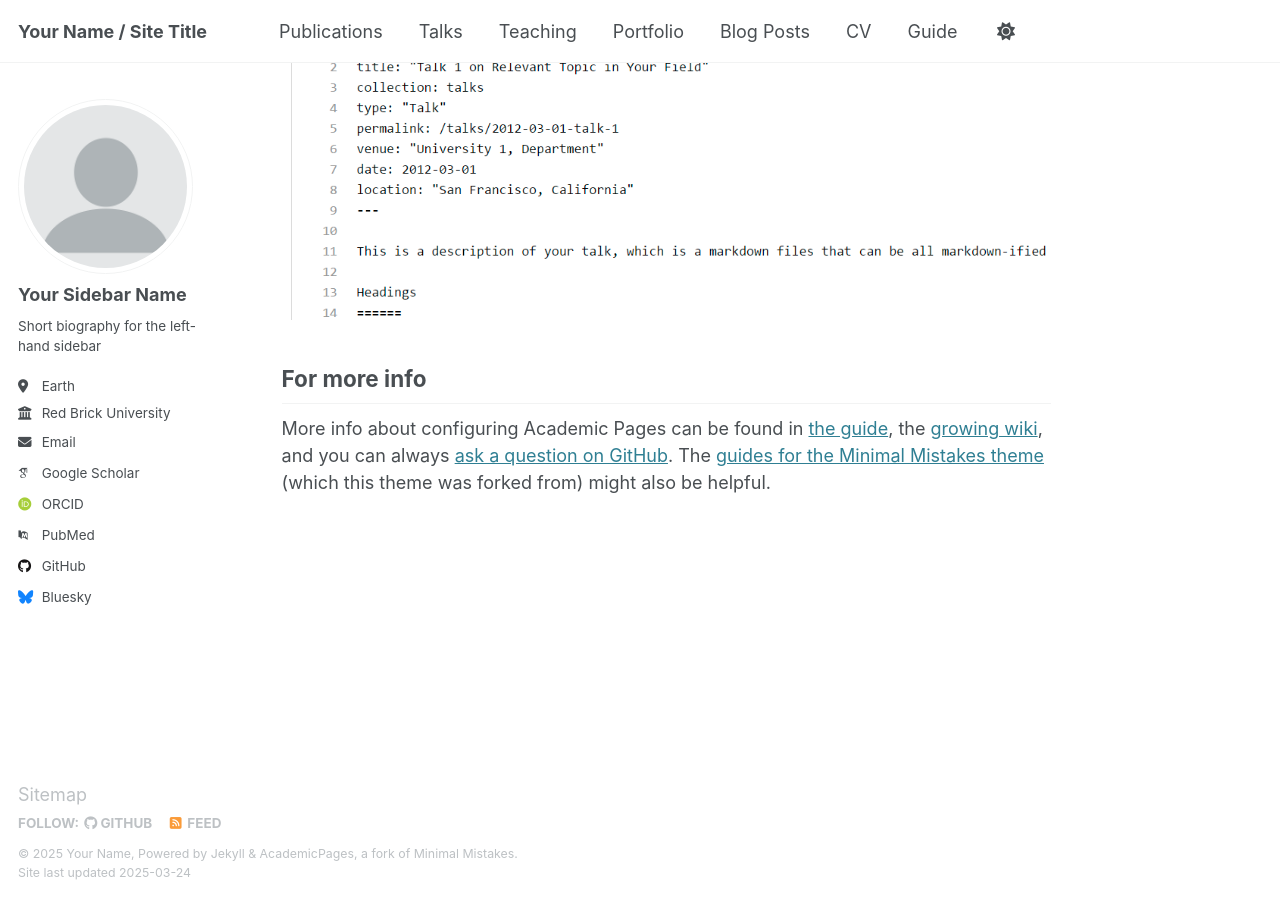
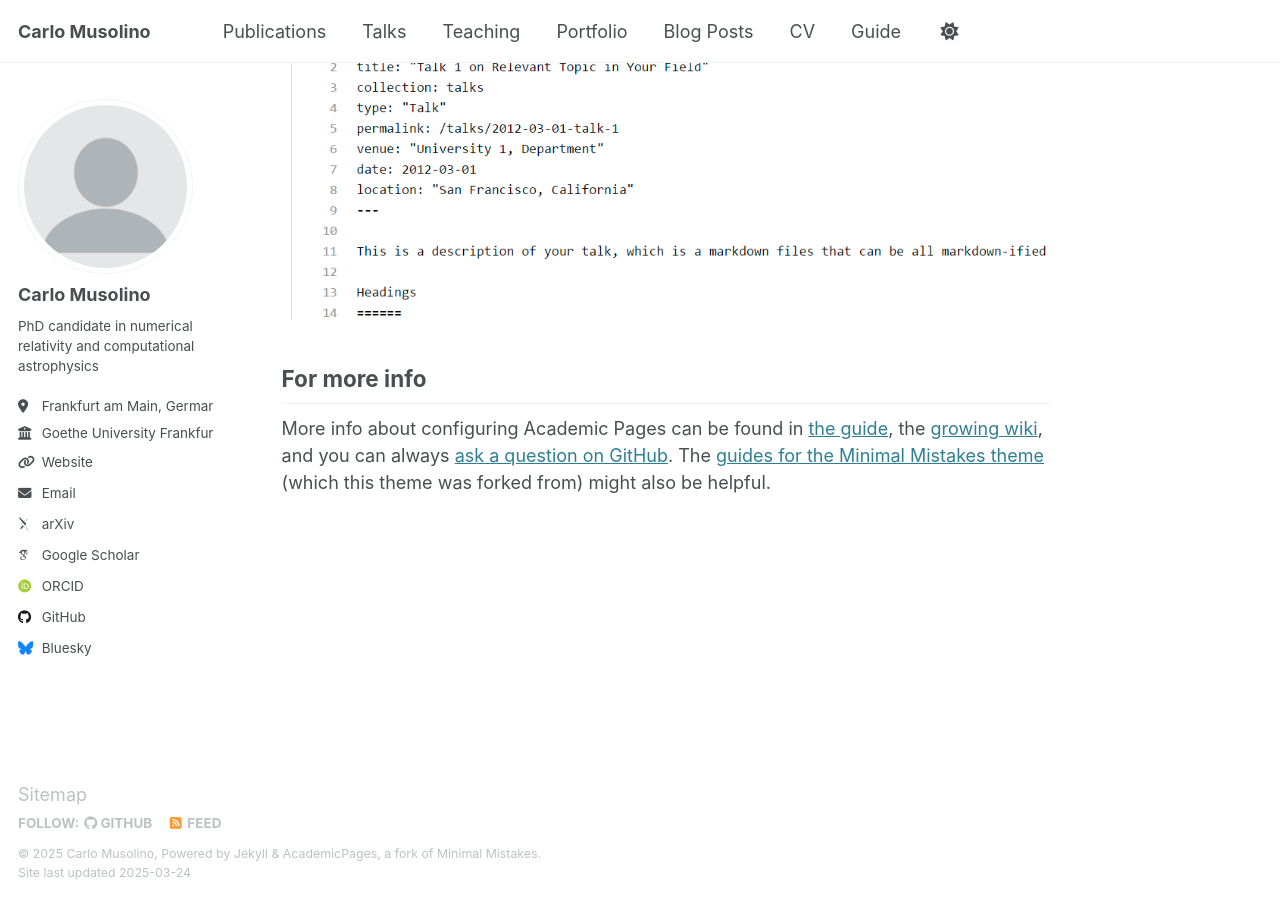
Before and after one commit to carlomusolino/carlomusolino.github.io, a Jekyll site: the page built from _pages/about.md, in a window 1280 px wide and 900 px high, scrolled down 2635 px. Built offline with Jekyll 4.4.1, drawn with Linux system fonts in a browser that asks for light colours; some web fonts are replaced.

Commit message:
Update _config.yml

```diff
--- a/_config.yml
+++ b/_config.yml
@@ -9,13 +9,14 @@
 # Basic Site Settings
 locale                   : "en-US"
 site_theme               : "default"
-title                    : "Your Name / Site Title"
+title                    : "Carlo Musolino"
 title_separator          : "-"
-name                     : &name "Your Name"
-description              : &description "personal description"
-url                      : https://academicpages.github.io # the base hostname & protocol for your site e.g. "https://[your GitHub username].github.io"
-baseurl                  : "" # the subpath of your site, e.g. "/blog"
-repository               : "academicpages/academicpages.github.io"
+name                     : &name "Carlo Musolino"
+description              : &description "Researcher candidate in numerical relativity and computational astrophysics"
+url                      : "https://carlomusolino.github.io"
+baseurl                  : ""  # Leave empty since this is your main user site
+repository               : "carlomusolino/carlomusolino.github.io"
+
 
 # Site Author - The following control what appear as part of the author content on the side bar.
 #               If a field is blank the icon and link will not appear, otherwise it will be shown.
@@ -23,21 +24,21 @@ repository               : "academicpages/academicpages.github.io"
 author:
   # Biographic information
   avatar           : "profile.png"
-  name             : "Your Sidebar Name"
-  pronouns         : # example: "she/her"
-  bio              : "Short biography for the left-hand sidebar"
-  location         : "Earth"
-  employer         : "Red Brick University"
-  uri              : # URL
-  email            : "none@example.org"
+  name             : "Carlo Musolino"
+  pronouns         : #"he/him"
+  bio              : "PhD candidate in numerical relativity and computational astrophysics"
+  location         : "Frankfurt am Main, Germany"
+  employer         : "Goethe University Frankfurt"
+  uri              : "https://carlomusolino.github.io"
+  email            : "musolino@itp.uni-frankfurt.de"
 
   # Academic websites
-  arxiv            : # URL - Update with the correct link to your profile
-  googlescholar    : "https://scholar.google.com/citations?user=PS_CX0AAAAAJ"
+  arxiv            : "https://arxiv.org/search/?searchtype=author&query=Musolino%2C+C" # URL - Update with the correct link to your profile
+  googlescholar    : "https://scholar.google.com/citations?user=AS7dR4kAAAAJ&hl=en&oi=ao"
   impactstory      : # URL
-  orcid            : "http://orcid.org/yourorcidurl"
+  orcid            : "https://orcid.org/my-orcid?orcid=0000-0002-9955-3451"
   semantic         : # URL
-  pubmed           : "https://www.ncbi.nlm.nih.gov/pubmed/?term=john+snow"
+  pubmed           : # URL
   researchgate     : # URL
   scopus           : # URL
 
@@ -45,7 +46,7 @@ author:
   bitbucket        : # Username - Update with your username on the site
   codepen          : # Username
   dribbble         : # Username
-  github           : "academicpages"
+  github           : "carlomusolino"
   kaggle           : # Username
   stackoverflow    : # User number or user number and name (i.e., use "1" or "1/jeff-atwood")
 
```
